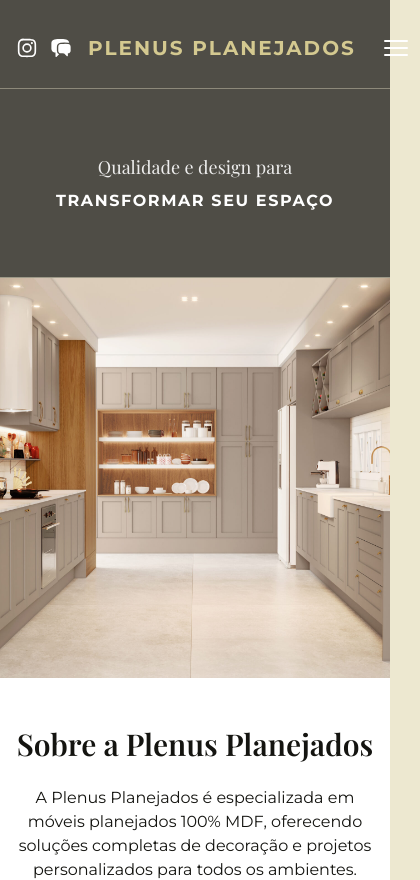
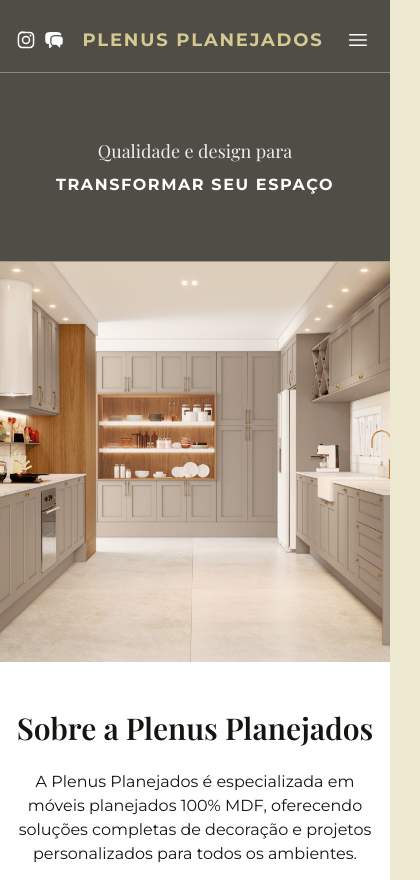
Before and after one commit to israelbrian/website-plenus-remastered, a Next.js app: page / in a window 390 px wide. Shown: the top 880 px of the page, 420 px wide, since content can reach past the window. Built offline with nearby package versions, Linux system fonts and the light colour scheme; a web font is replaced by a local one.

Commit message:
Correção no erro de responsividade em telas mobile

```diff
--- a/src/app/layout.tsx
+++ b/src/app/layout.tsx
@@ -1,4 +1,4 @@
-import type { Metadata } from 'next';
+import type { Metadata, Viewport } from 'next';
 import './globals.css';
 import Layout from '@/components/layout/Layout';
 import {
@@ -65,6 +65,14 @@ const pirataOne = Pirata_One({
   display: 'swap',
 });
 
+export const viewport: Viewport = {
+  width: 'device-width',
+  initialScale: 1,
+  maximumScale: 5,
+  userScalable: true,
+  themeColor: '#ede8d0',
+};
+
 export const metadata: Metadata = {
   title: {
     default: 'Plenus Planejados - Móveis Planejados',
--- a/src/components/layout/Header.tsx
+++ b/src/components/layout/Header.tsx
@@ -25,8 +25,8 @@ export default function Header() {
     <header className="bg-color-beige-500 border-b border-color-border">
       {/* Barra superior: redes à esquerda, título ao centro, hamburger à direita só no mobile */}
       <div className="container mx-auto px-4 pt-6 pb-4">
-        <div className="grid grid-cols-[1fr_4fr_1fr] items-center gap-4">
-          <div className="flex items-center gap-3">
+        <div className="flex justify-between items-center gap-2">
+          <div className="flex items-center gap-2 sm:gap-3 flex-shrink-0">
             {SOCIAL_LINKS.map(({ href, label, icon: Icon }) => (
               <Link
                 key={label}
@@ -36,28 +36,28 @@ export default function Header() {
                 className="text-color-white hover:text-color-accent transition-colors duration-200"
                 aria-label={label}
               >
-                <Icon className="w-[22px] h-[22px]" />
+                <Icon className="w-[20px] h-[20px] sm:w-[22px] sm:h-[22px]" />
               </Link>
             ))}
           </div>
 
           <Link
             href="/"
-            className="font-family-title text-color-accent text-center text-xl sm:text-3xl md:text-4xl lg:text-5xl 2xl:text-6xl font-bold uppercase tracking-widest hover:text-color-beige-50 transition-colors duration-300 justify-self-center whitespace-nowrap"
+            className="font-family-title text-color-accent text-center text-lg sm:text-3xl md:text-4xl lg:text-5xl 2xl:text-6xl font-bold uppercase tracking-widest hover:text-color-beige-50 transition-colors duration-300 mx-auto leading-tight"
           >
             Plenus Planejados
           </Link>
 
-            {/* Menu hamburguer mobile */}
-          <div className="flex justify-end">
+          {/* Menu hamburguer mobile */}
+          <div className="flex justify-end flex-shrink-0">
             <button
               type="button"
               onClick={() => setMenuOpen((o) => !o)}
-              className="md:hidden p-2 text-color-white hover:text-color-accent transition-colors rounded-lg focus:outline-none focus:ring-2 focus:ring-color-accent"
+              className="md:hidden p-1 sm:p-2 text-color-white hover:text-color-accent transition-colors rounded-lg focus:outline-none focus:ring-2 focus:ring-color-accent"
               aria-label={menuOpen ? 'Fechar menu' : 'Abrir menu'}
               aria-expanded={menuOpen}
             >
-              {menuOpen ? <XMarkIcon className="w-8 h-8" /> : <Bars3Icon className="w-8 h-8" />}
+              {menuOpen ? <XMarkIcon className="w-6 h-6 sm:w-8 sm:h-8" /> : <Bars3Icon className="w-6 h-6 sm:w-8 sm:h-8" />}
             </button>
           </div>
 
@@ -75,9 +75,8 @@ export default function Header() {
                 <li key={href}>
                   <Link
                     href={href}
-                    className={`font-bold tracking-widest font-family-solid-2 text-xs lg:text-sm uppercase tracking-wide py-2 transition-all duration-200 hover:text-color-beige-50 hover:scale-105 ${
-                      isActive ? 'is-active text-color-beige-100 font-semibold' : 'text-color-accent'
-                    }`}
+                    className={`font-bold tracking-widest font-family-solid-2 text-xs lg:text-sm uppercase tracking-wide py-2 transition-all duration-200 hover:text-color-beige-50 hover:scale-105 ${isActive ? 'is-active text-color-beige-100 font-semibold' : 'text-color-accent'
+                      }`}
                   >
                     {label}
                   </Link>
@@ -96,9 +95,8 @@ export default function Header() {
                     <Link
                       href={href}
                       onClick={() => setMenuOpen(false)}
-                      className={`font-family-secondary text-base py-3 px-4 block rounded-lg transition-all duration-200 hover:bg-color-beige-600 hover:text-color-accent ${
-                        isActive ? 'is-active bg-color-beige-600 text-color-accent font-semibold' : 'text-color-white'
-                      }`}
+                      className={`font-family-secondary text-base py-3 px-4 block rounded-lg transition-all duration-200 hover:bg-color-beige-600 hover:text-color-accent ${isActive ? 'is-active bg-color-beige-600 text-color-accent font-semibold' : 'text-color-white'
+                        }`}
                     >
                       {label}
                     </Link>
```
